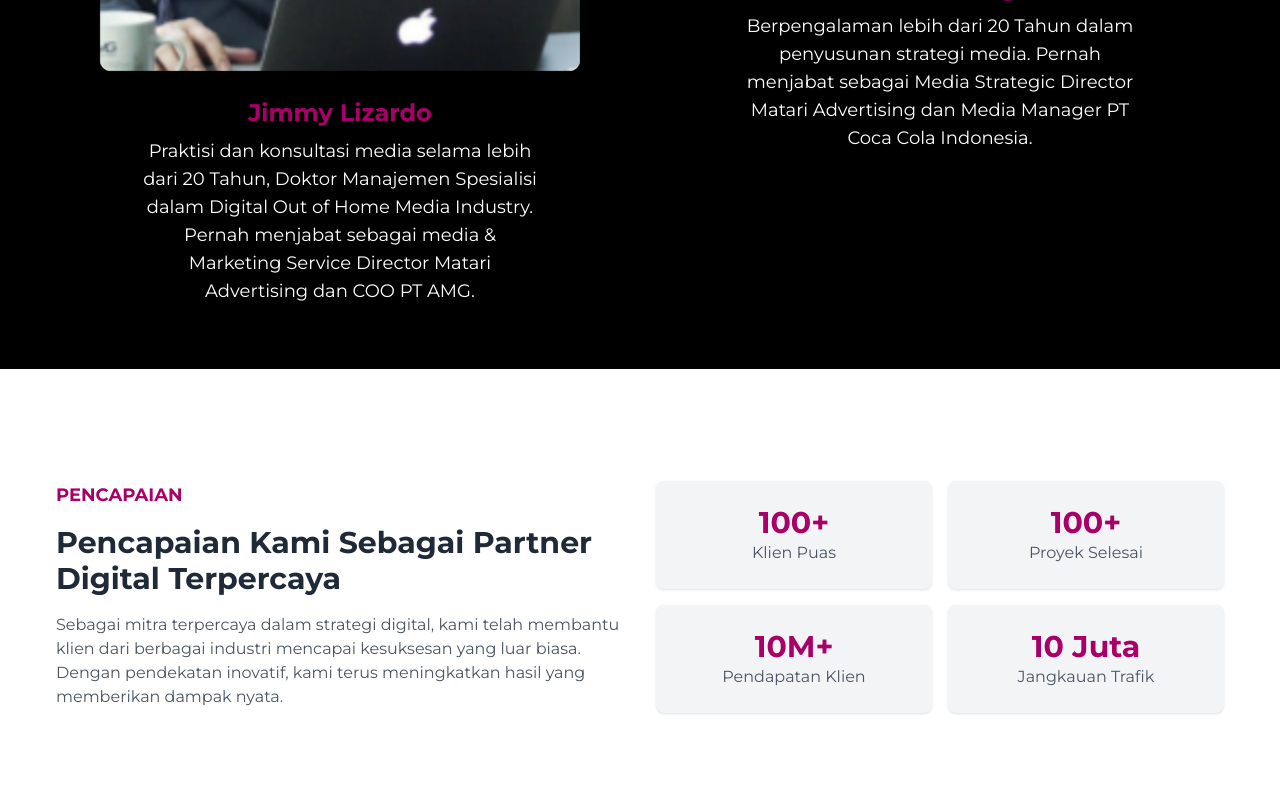
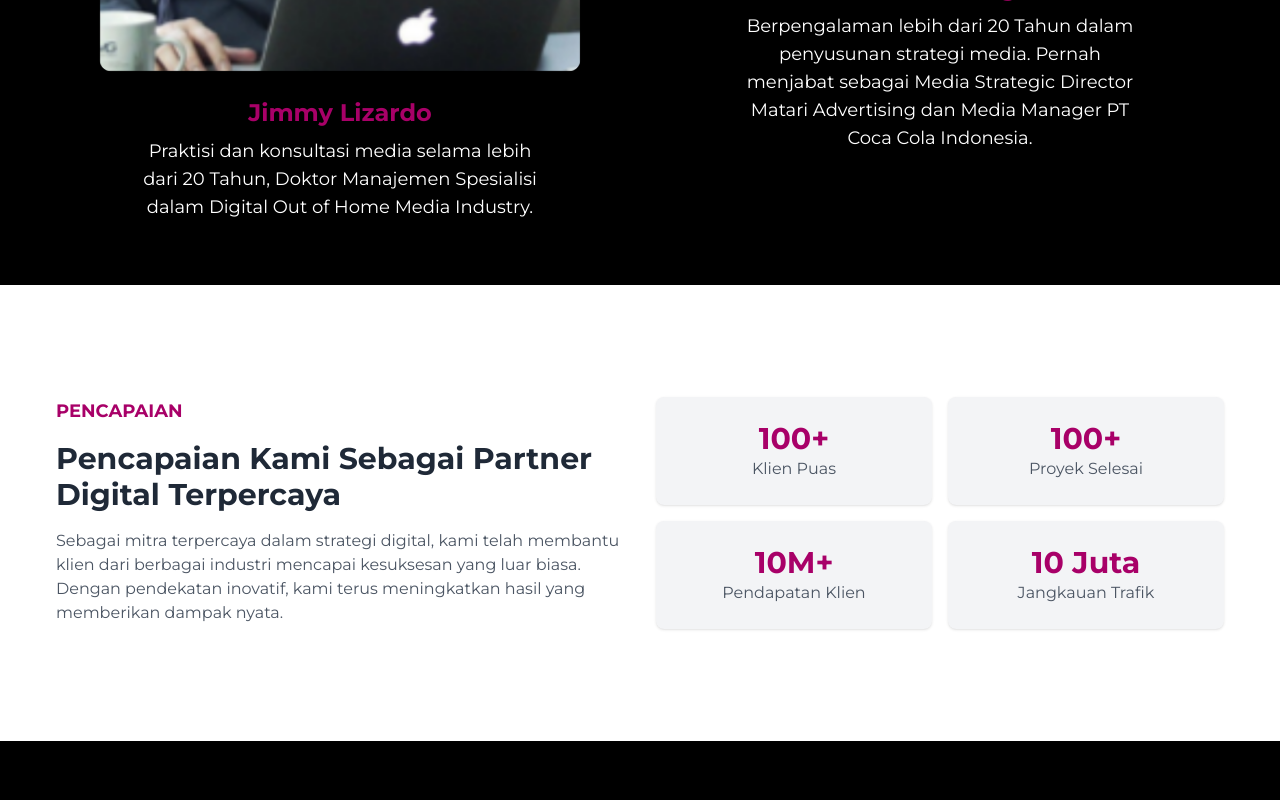
Before and after one commit to BLWARK/asoiheiuabdbasudbusabdMTP-Project, a Next.js app: page / in a window 1280 px wide. Shown: the part 4520-5320 px from the top of the page. Built offline with nearby package versions, Linux system fonts and the light colour scheme.

Commit message:
change JL Description

```diff
--- a/components/page-components/teams/Teams.jsx
+++ b/components/page-components/teams/Teams.jsx
@@ -87,8 +87,7 @@ const Teams = () => {
                 <p className="2xl:text-lg text-[14px] text-white">
                   Praktisi dan konsultasi media selama lebih dari 20 Tahun,
                   Doktor Manajemen Spesialisi dalam Digital Out of Home Media
-                  Industry. Pernah menjabat sebagai media & Marketing Service
-                  Director Matari Advertising dan COO PT AMG.
+                  Industry.
                 </p>
               </div>
             </div>
@@ -141,8 +140,6 @@ const Teams = () => {
             <p className="text-lg w-[70%] text-white mt-2 text-center">
               Praktisi dan konsultasi media selama lebih dari 20 Tahun, Doktor
               Manajemen Spesialisi dalam Digital Out of Home Media Industry.
-              Pernah menjabat sebagai media & Marketing Service Director Matari
-              Advertising dan COO PT AMG.
             </p>
           </div>
           {/* Member 2 */}
```
